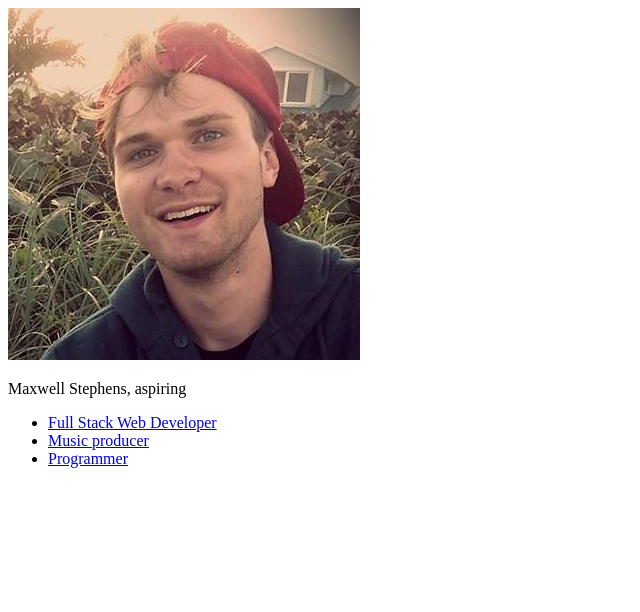
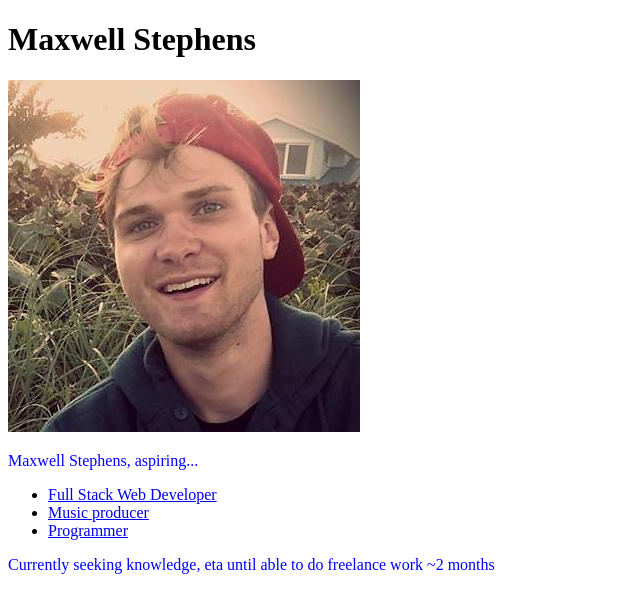
Before and after one commit to WhiteHatForHire/test_site, a plain HTML site: page index.html in a window 1280 px wide. Shown: the whole page, without its empty margins (0-640 px from the left). Drawn offline with Linux system fonts and the light colour scheme.

Commit message:
Update index.html

```diff
--- a/index.html
+++ b/index.html
@@ -1,16 +1,20 @@
 <!DOCTYPE html>
 <html>
   <head>
+  <link href="styles/styles.css" rel="stylesheet" type="text/css">
+  <link href="https://fonts.googleapis.com/css?family=Bungee|Bungee+Shade|Monoton|Pacifico" rel="stylesheet">
     <meta charset="utf-8">
     <title>Maxwell Stephens Portfolio Website</title>
   </head>
   <body>
+  <h1 class= "big_heading"> Maxwell Stephens</h1>
     <img src="images/max.jpg" alt="Max's face">
-    <p>Maxwell Stephens, aspiring </p>
+    <p>Maxwell Stephens, aspiring... </p>
     <ul>
       <li><a href="https://github.com/WhiteHatForHire">Full Stack Web Developer</a></li>
       <li><a href="https://soundcloud.com/mellowtonemusic">Music producer</a></li>
       <li><a href="https://github.com/WhiteHatForHire">Programmer</a></li>
     </ul>
+    <p>Currently seeking knowledge, eta until able to do freelance work ~2 months</p>
   </body>
 </html>
```
